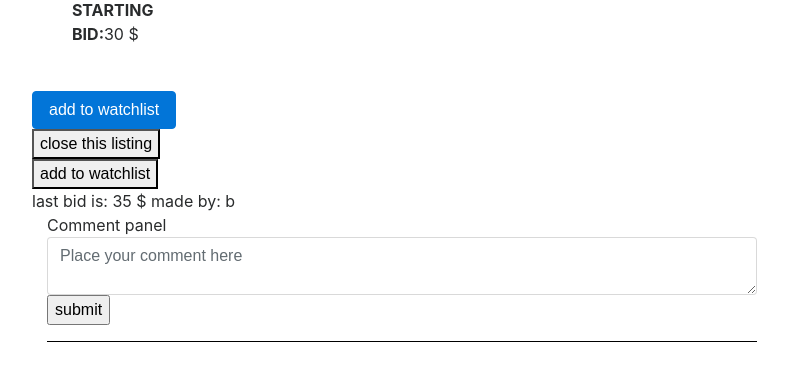
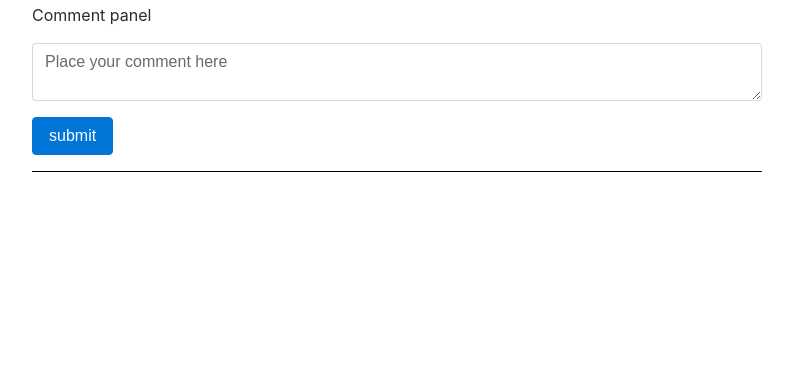
Before and after one commit to sultanby/cs50-web, a Django app: page /listing/7 in a window 1280 px wide. Shown: the part 702-1070 px from the top of the page, without its empty margins (53-846 px from the left). After the commit the page ends 874 px from the top, so only its background shows below. Run offline with Django 3.2, Linux system fonts and the light colour scheme; a user stored in the database is signed in; data comes from the database, SQL or seed files in the repository; both versions use the stored data as it was after the commit; some libraries are stand-ins or nearby versions.

Commit message:
web-50 commerce complete project .gitignore

```diff
--- a/commerce/auctions/static/auctions/styles.css
+++ b/commerce/auctions/static/auctions/styles.css
@@ -44,9 +44,9 @@ div#columns figure img {
 }
 
 div#columns figure figcaption {
-  font-size: .9rem;
-	color: #444;
-  line-height: 1.5;
+    font-size: .9rem;
+    color: #444;
+    line-height: 1.5;
 }
 
 div#columns:hover figure:not(:hover) {
@@ -54,15 +54,15 @@ div#columns:hover figure:not(:hover) {
 }
 
 @media screen and (max-width: 750px) {
-  #columns { column-gap: 0px; }
-  #columns figure { width: 100%; }
+      #columns { column-gap: 0px; }
+      #columns figure { width: 100%; }
 }
 
-.bat{
+.bat {
     padding-bottom: 15px;
 }
 
-hr{
+hr {
     border-top: 1px solid #000 !important;
 }
 
@@ -104,3 +104,7 @@ img {
     height: auto;
     -webkit-backface-visibility: hidden;
 }
+
+div#columns figure p {
+    color:seagreen;
+}
--- a/commerce/auctions/templates/auctions/index.html
+++ b/commerce/auctions/templates/auctions/index.html
@@ -11,7 +11,10 @@
                         <figure>
                              <a href="{% url 'listing' listing.pk %}">
                                  <img class="card-img-top" src="{{ listing.image }}">
-                                 <figcaption>{{ listing.name_of_listing }}</figcaption>
+                                 <figcaption><h6 class="mb-3">{{ listing.name_of_listing }}<br></h6>
+                                     <i>{{ listing.listing_description }}</i><br>
+                                     <p>{{ listing.current_bid| default:listing.starting_bid}} $</p>
+                                 </figcaption>
                              </a>
                         </figure>
                     {% endfor %}
--- a/commerce/auctions/templates/auctions/listing.html
+++ b/commerce/auctions/templates/auctions/listing.html
@@ -5,108 +5,90 @@
     <h2 class="mb-3"> Auctions Listing</h2>
 
     {% if user.is_authenticated %}
+        <form id="listing" action="{% url 'listing' listing.id %}" method="post"> {% csrf_token %} </form>
+        <form id="watchlist" action="{% url 'watchlist' listing.id %}" method="POST"> {% csrf_token %} </form>
+        <form id="close_listing" method="POST" action="{% url 'close_listing' listing.id %}">{% csrf_token %}</form>
+        <form id="bid" action="{% url 'bid' listing.id %}" method="post">{% csrf_token %}</form>
             <div class="container">
                 <div class="row list-project">
-                <form action="{% url 'listing' listing.id %}" method="post">
-                {% csrf_token %}
                     <div class="col-md-7">
-                        <img src="{{listing.image}}">
+                        <img src="{{listing.image}}" form="listing">
                     </div>
                     <div class="col-md-5">
-                        <div class="project-info-box mt-0">
-                            <h5>{{ listing.name_of_listing }}</h5>
-                            <p>{{ listing.listing_description }}</p>
+                        <div class="project-info-box">
+                            <h5 form="listing">{{ listing.name_of_listing }}</h5>
+                            <p form="listing">{{ listing.listing_description }}</p>
                         </div>
-                        <div class="project-info-box mb-10">
-                            <p><b>OWNER:</b>
+                        <div class="project-info-box">
+                            <p form="listing"><b>OWNER: </b>
                                 {% if my_listing %}
                                     YOU!
                                 {% else %}
                                     {{ listing.listings_owner }}
                                 {% endif %}
                             </p>
-                            <p><b>CATEGORY:</b>{{ listing.listing_category }}</p>
-                            <p><b>STARTING BID:</b>{{ listing.starting_bid }} $</p>
+                            <p form="listing"><b>CATEGORY: </b>{{ listing.listing_category }}</p>
+                            <p form="listing"><b>STARTING BID: </b>{{ listing.starting_bid }} $</p>
                         </div>
-                </form>
-                        <form action="{% url 'watchlist' listing.id %}" method="POST">
-                            {% csrf_token %}
-                            <button class="btn btn-primary d-block" type="submit">
+                        <div class="project-info-box">
+                            <button class="btn btn-primary mb-3" form="watchlist" type="submit">
                                 {% if is_in_watchlist %}
                                 remove from watchlist
                                 {% else %}
                                 add to watchlist
                                 {% endif %}
                             </button>
-                        </form>
-            </div>
-        </div>
-
                             {% if my_listing %}
                                 {% if listing.is_closed == False %}
-            <form method="POST" action="{% url 'close_listing' listing.id %}">
-                {% csrf_token %}
-                <button type = submit value="submit">
+                                    <button class="btn btn-primary mb-3" form="close_listing" type = submit value="submit">
                                         close this listing
                                     </button>
-            </form>
                                 {% endif %}
                             {% endif %}
-
-
-        <form action="{% url 'watchlist' listing.id %}" method="POST">
-            {% csrf_token %}
-            <button type="submit">
-                {% if is_in_watchlist %}
-                remove from watchlist
-                {% else %}
-                add to watchlist
-                {% endif %}
-            </button>
-        </form>
-
+                            <div class="mb-1">
                             {% if listing.is_closed == False %}
-            last bid is: {{ listing.current_bid| default:listing.starting_bid}} $ made by: {{ last_bidder.last_bidder }}
+                                <small>last bid is: {{ listing.current_bid| default:listing.starting_bid}} $</small>
                                 {% if error %}
-                Your bid must be bigger than {{ listing.current_bid| default:listing.starting_bid}} $
+                                    <small>Your bid must be bigger than {{ listing.current_bid| default:listing.starting_bid}} $</small>
                                 {% endif %}
                                 {% if listing.listings_owner != user %}
-                <form action="{% url 'bid' listing.id %}" method="post">
-                    {% csrf_token %}
-                    <input class="form-control" type="number" name="offer" placeholder="New bid">
-                    <input type = submit value="submit">
-                </form>
+                                    <input form="bid" class="form-control mb-3" type="number" name="offer" placeholder="New bid">
+                                    <button class="btn btn-primary" form="bid" type = submit value="submit">bid on this item</button>
                                 {% endif %}
                             {% else %}
                                 {% if my_listing %}
                                     {% if last_bidder.last_bidder %}
-                    Your listing goes to {{ last_bidder.last_bidder }}
+                                        <b>Your listing goes to {{ last_bidder.last_bidder }}</b>
                                     {% else %}
-                    No buyers
+                                        <b>No buyers</b>
                                     {% endif %}
                                 {% else %}
                                     {% if user == last_bidder.last_bidder %}
-                    You won this listing!!
+                                        <b>You won this listing!!&#129312;</b>
                                     {% else %}
-                    Winner is {{ last_bidder.last_bidder }}
+                                        <b>Winner is {{ last_bidder.last_bidder }}</b>
                                     {% endif %}
                                 {% endif %}
                             {% endif %}
-
-
+                            </div>
+                        </div>
+                    </div>
+                </div>
+            </div>
+            <br>
             <div class="container">
                 <div class="row bootstrap snippets bootdeys">
                     <div class="col-md-8 col-sm-12">
                         <div class="comment-wrapper">
                             <div class="panel panel-info">
-                            <div class="panel-heading">
+                                <div class="panel-heading mb-3">
                                     Comment panel
                                 </div>
                                 <div class="panel-body">
                                     <form action="{% url 'comment' listing.id %}" method="post">
                                         {% csrf_token %}
-                                    <textarea class="form-control" type="text" name="comment" placeholder="Place your comment here"></textarea>
-                                    <input type = submit value="submit">
+                                        <textarea class="form-control mb-3" type="text" name="comment" placeholder="Place your comment here"></textarea>
+                                        <input class="btn btn-primary" type = submit value="submit">
                                         <div class="clearfix"></div>
                                         <hr>
                                     </form>
--- a/commerce/auctions/views.py
+++ b/commerce/auctions/views.py
@@ -112,7 +112,8 @@ def listing(request, listing_id):
                 "is_in_watchlist": is_in_watchlist,
                 "last_bidder": last_bidder,
                 "all_comments": all_comments,
-                "my_listing" : my_listing
+                "my_listing": my_listing,
+                "categories_choosing": categories_choosing
             })
         else:
             return render(request, 'auctions/listing.html', {
```
Also changed, not shown: commerce/db.sqlite3. Lines whose indentation alone changed are shown as unchanged.
